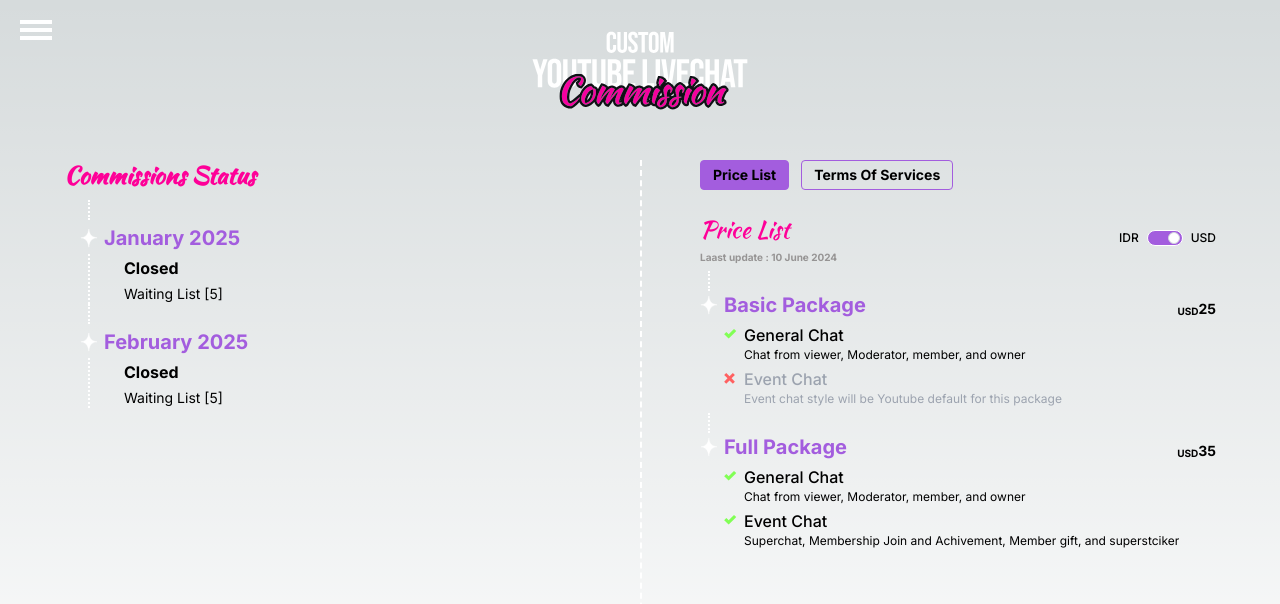
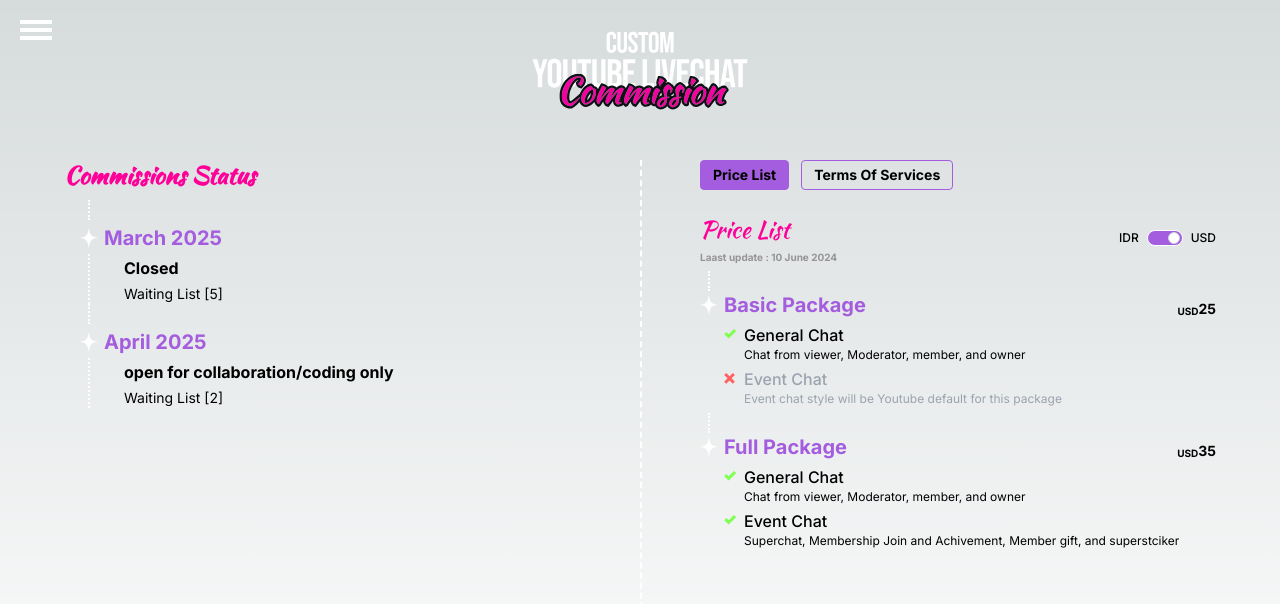
Before and after one commit to AkbarFahreza/dereza, a Next.js app: page /commissions-info in a window 1280 px wide. Shown: the top 604 px of the page. Built offline with nearby package versions, Linux system fonts and the light colour scheme.

Commit message:
Update page.jsx

```diff
--- a/app/commissions-info/page.jsx
+++ b/app/commissions-info/page.jsx
@@ -10,15 +10,15 @@
   const items = [
     {
       id: 1,
-      date: " January 2025",
+      date: "March 2025",
       desc: "Closed",
       wl: 5,
     },
     {
       id: 2,
-      date: " February 2025",
-      desc: "Closed",
-      wl: 5,
+      date: "April 2025",
+      desc: "open for collaboration/coding only",
+      wl: 2,
     },
   ];
   return (
```
